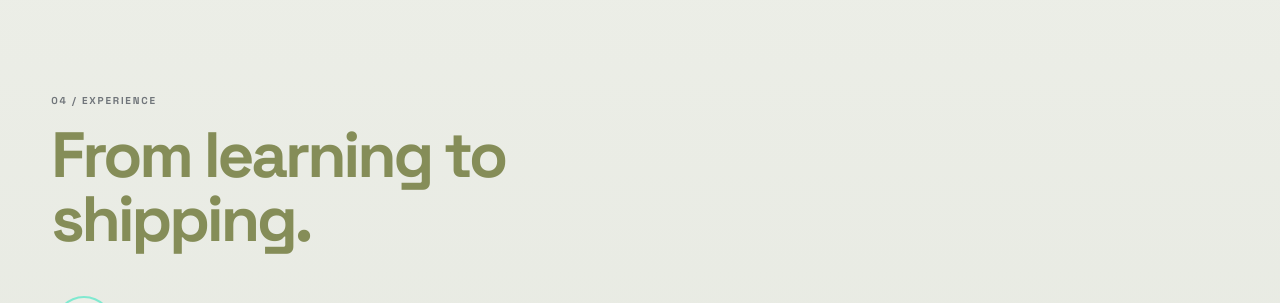
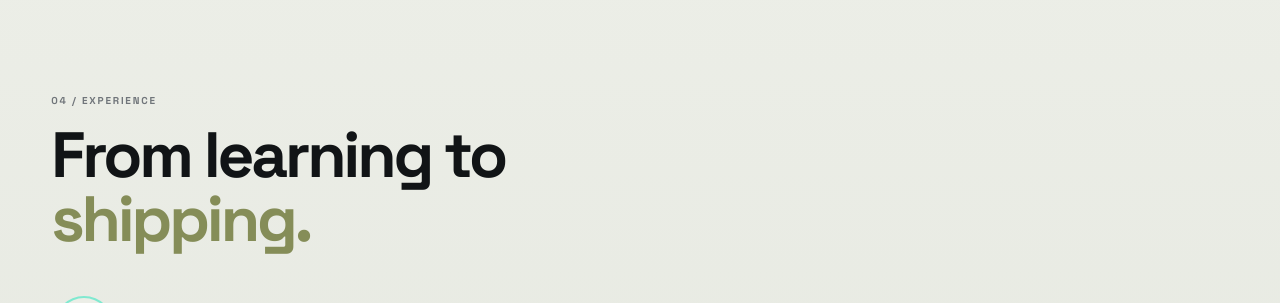
Before and after one commit to subahub/Portfolio, a plain HTML site: page index.html in a window 1280 px wide. Shown: the part 4400-4703 px from the top of the page. Drawn offline with nearby package versions, Linux system fonts and the light colour scheme.

Commit message:
Update index.html

```diff
--- a/index.html
+++ b/index.html
@@ -60,7 +60,7 @@
 <article class="project reveal"><div class="project-top alt"><span>02</span><div class="project-stack"><i class="devicon-mysql-plain colored"></i><strong>SQL</strong></div></div><div class="project-body"><div class="project-kicker">DATABASE PROJECT</div><h3>BloodLink-DB</h3><p>A SQL/database project represented by the supplied GitHub repository, presented as a database-focused project without inventing application-level features that are not confirmed by the source.</p><div class="project-tags"><span>SQL</span><span>RDBMS</span><span>Database Design</span><span>Queries</span></div><a class="project-link" href="https://github.com/subahub/BloodLink-DB.git" target="_blank">View GitHub Repository <b>↗</b></a></div></article>
 </div></section>
 
-<section class="section experience" id="experience"><div class="container"><div class="heading reveal"><small>04 / EXPERIENCE</small><h2 style="color:#858d58">From learning to<br><i>shipping.</i></h2></div><div class="timeline"><div class="line"></div><article class="job reveal"><div class="job-marker">01</div><div class="job-date">APR 2026 — PRESENT</div><div class="job-card"><div class="job-head"><div><small>BDREAMZ GLOBAL SOLUTIONS</small><h3>Java Full Stack Developer</h3></div><span>2026</span></div><p>Working on Spring Boot backend services, REST APIs, CRUD operations, MySQL integration, JWT authentication and authorization.</p><div class="job-points"><span>REST APIs</span><span>Spring Security</span><span>JWT</span><span>MySQL</span><span>Postman</span><span>Debugging</span></div><div class="job-meter"><span>Backend Development</span><i><b style="width:88%"></b></i></div><div class="job-meter"><span>API & Testing</span><i><b style="width:82%"></b></i></div></div></article></div></div></section>
+<section class="section experience" id="experience"><div class="container"><div class="heading reveal"><small>04 / EXPERIENCE</small><h2>From learning to<br><i>shipping.</i></h2></div><div class="timeline"><div class="line"></div><article class="job reveal"><div class="job-marker">01</div><div class="job-date">APR 2026 — PRESENT</div><div class="job-card"><div class="job-head"><div><small>BDREAMZ GLOBAL SOLUTIONS</small><h3>Java Full Stack Developer</h3></div><span>2026</span></div><p>Working on Spring Boot backend services, REST APIs, CRUD operations, MySQL integration, JWT authentication and authorization.</p><div class="job-points"><span>REST APIs</span><span>Spring Security</span><span>JWT</span><span>MySQL</span><span>Postman</span><span>Debugging</span></div><div class="job-meter"><span>Backend Development</span><i><b style="width:88%"></b></i></div><div class="job-meter"><span>API & Testing</span><i><b style="width:82%"></b></i></div></div></article></div></div></section>
 
 <section class="section education-section container" id="education"><div class="heading reveal"><small>05 / EDUCATION</small><h2>Academic foundation.<br><i>Built for technology.</i></h2></div>
 <div class="education-card reveal"><div class="edu-symbol">🎓</div><div class="edu-main"><small>2026 • B.E.</small><h3>Computer Science & Engineering</h3><p>Theni Kammavar Sangam College of Technology, Theni</p><div class="edu-tags"><span>Computer Science</span><span>Engineering</span><span>8.72 CGPA</span></div></div><div class="cgpa"><small>CGPA</small><strong>8.72</strong><span>/ 10</span></div></div></section>
```
